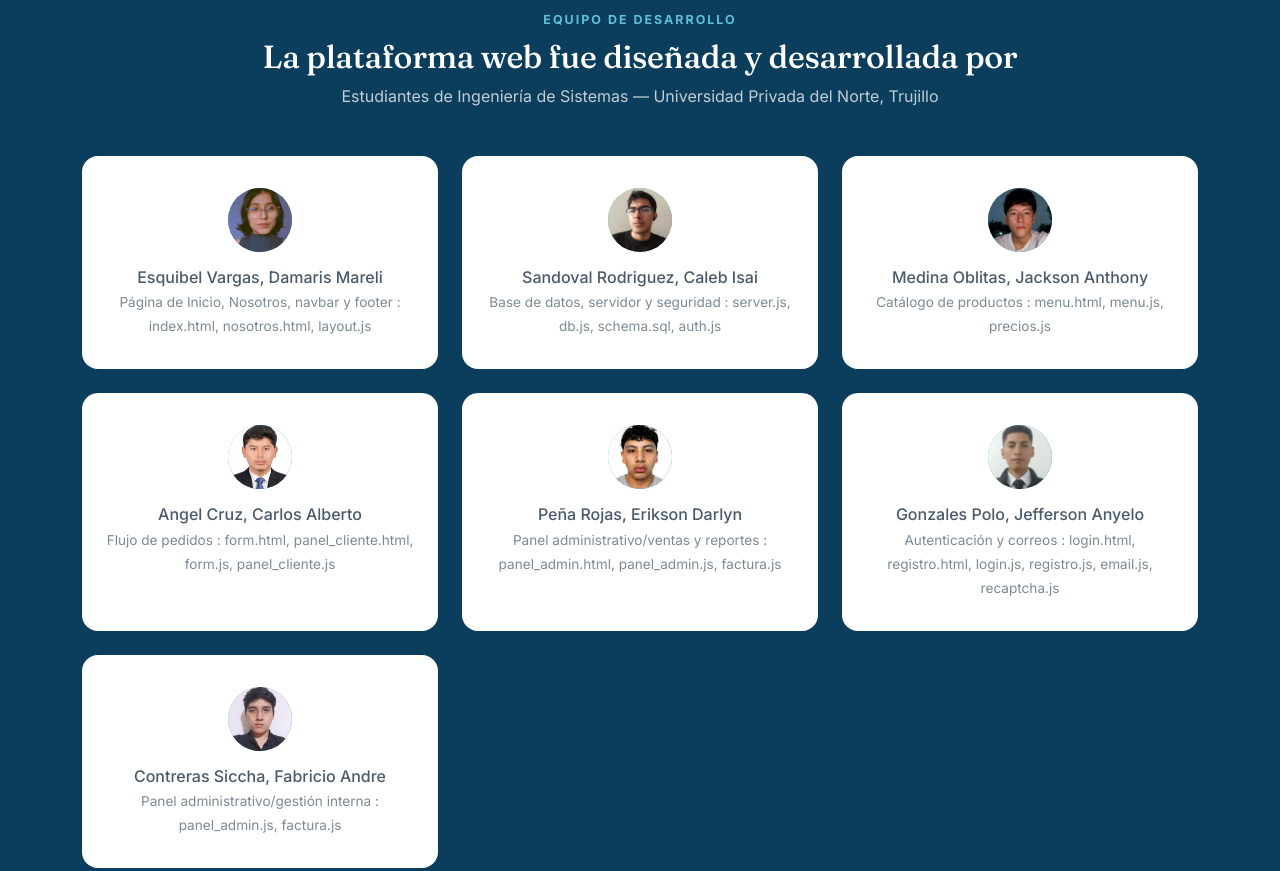
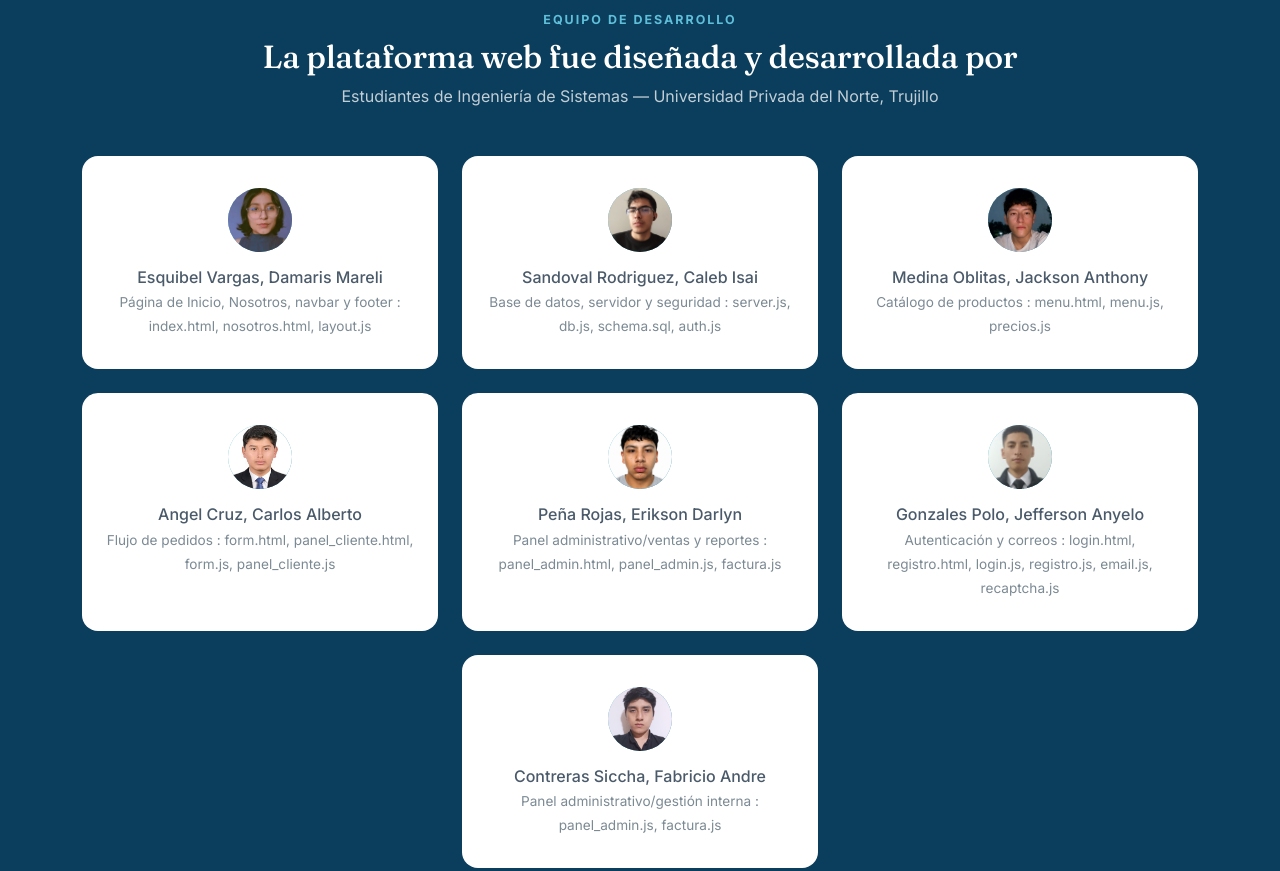
Before and after one commit to redscarf21/khanauky-ent, a plain HTML site: page frontend/nosotros.html in a window 1280 px wide. Shown: the part 2400-3271 px from the top of the page. Drawn offline with nearby package versions, Linux system fonts and the light colour scheme; no server answers.

Commit message:
centeringg

```diff
--- a/frontend/nosotros.html
+++ b/frontend/nosotros.html
@@ -187,7 +187,7 @@
           <h2 class="mt-2">La plataforma web fue diseñada y desarrollada por</h2>
           <p class="lead-sub">Estudiantes de Ingeniería de Sistemas — Universidad Privada del Norte, Trujillo</p>
         </div>
-        <div class="row g-4" justify-content-center>
+        <div class="row g-4 justify-content-center">
           <div class="col-sm-6 col-lg-4">
             <div class="team-card">
               <div class="team-avatar"><img src="img/equipo/esquibel-vargas.jpg" alt="EV"
```
